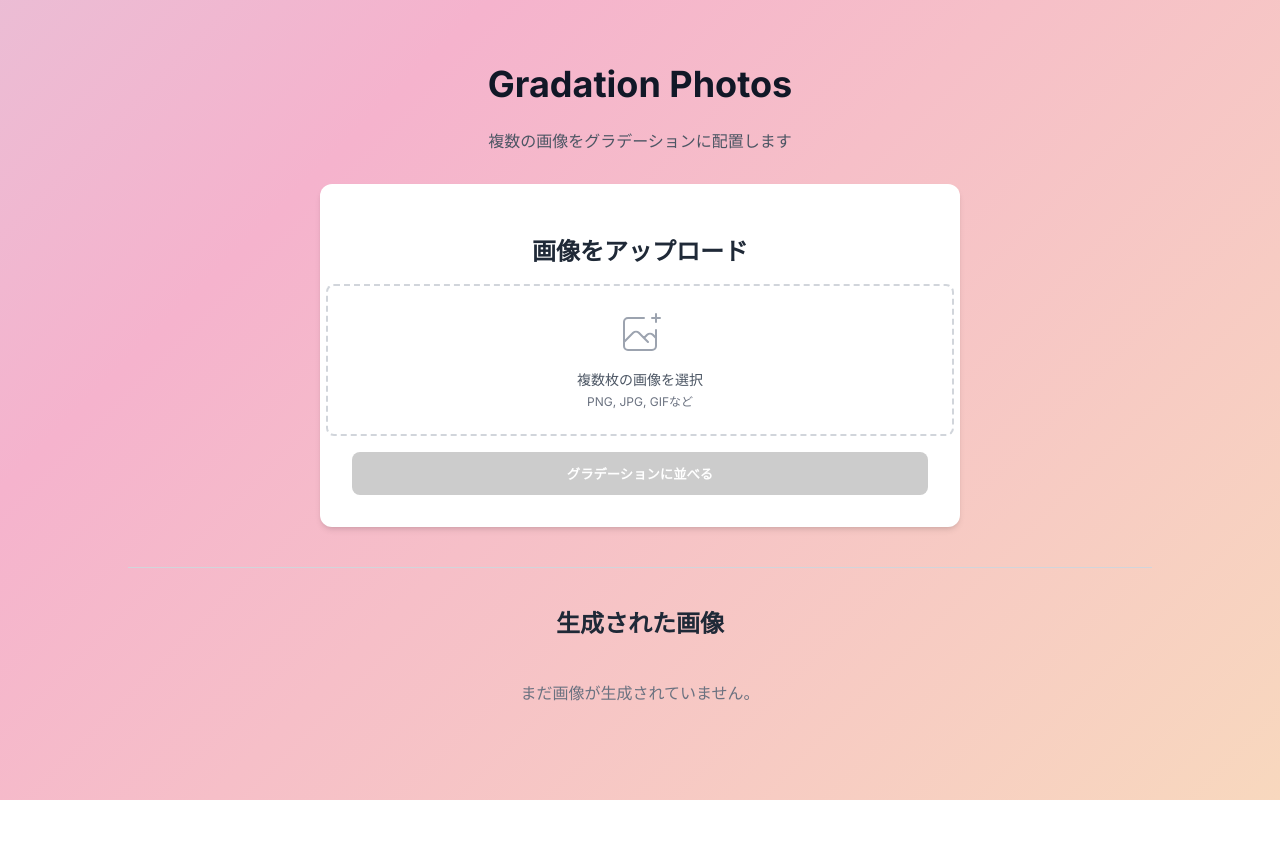
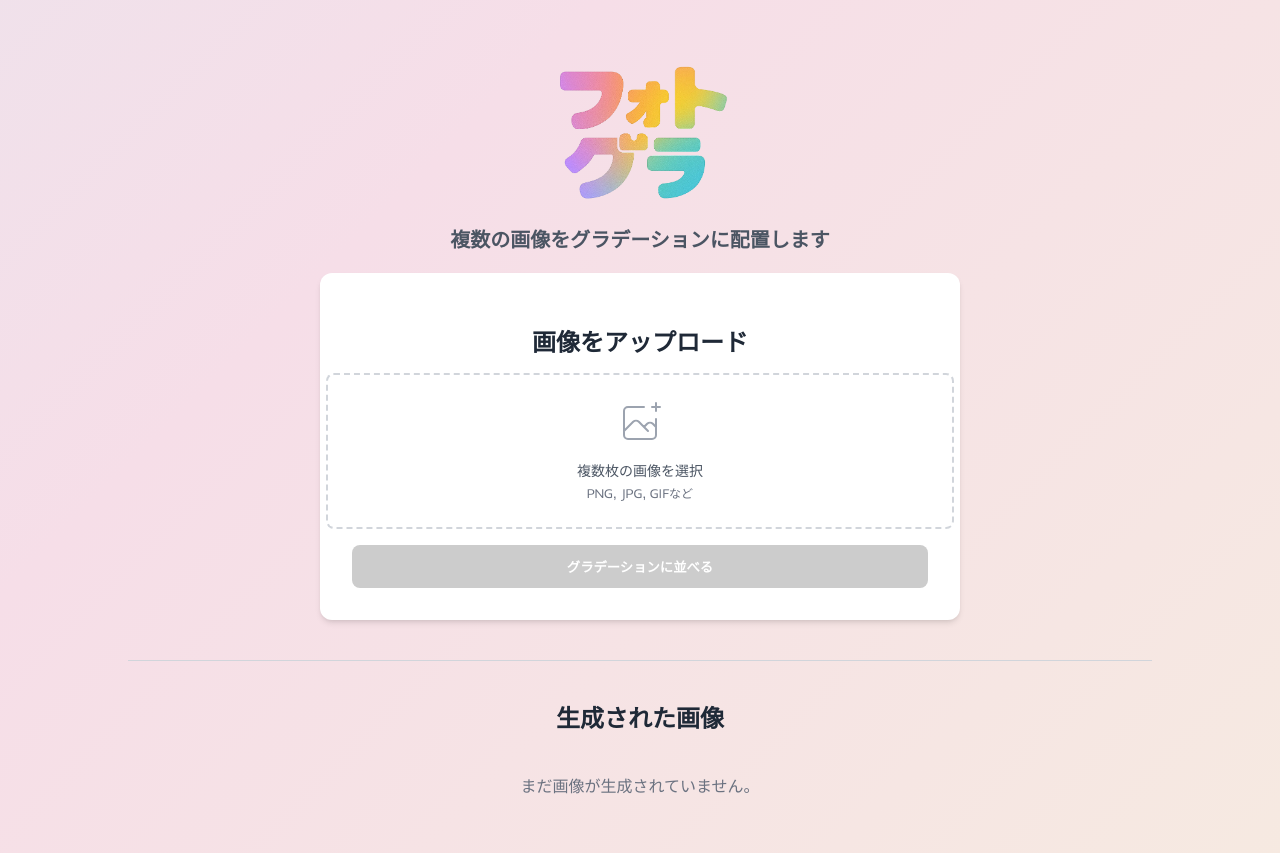
Before and after one commit to Reshie/gradation-photos, a FastAPI app: page / in a window 1280 px wide. Before the commit the page ends 800 px from the top, so only its background shows below. Run offline with FastAPI, Linux system fonts and the light colour scheme.

Commit message:
ロゴ追加・フォント変更

```diff
--- a/src/static/css/style.css
+++ b/src/static/css/style.css
@@ -2,7 +2,7 @@
 
 /* --- 1. フォントの読み込み --- */
 @import url('https://fonts.googleapis.com/css2?family=Inter:wght@400;500;600;700&display=swap');
-@import url('https://fonts.googleapis.com/css2?family=Noto+Sans+JP:wght@400;500;700&display=swap');
+@import url('https://fonts.googleapis.com/css2?family=Sawarabi+Gothic&display=swap');
 
 
 /* --- 2. Tailwindから変換したスタイル --- */
@@ -10,10 +10,10 @@
 /* Global & Body */
 body {
     color: #1f2937; /* text-gray-800 */
-    font-family: 'Inter', 'Noto Sans JP', sans-serif;
+    font-family:"Sawarabi Gothic", 'Inter', sans-serif;
 
     /* ▼▼▼ 動くグラデーションのために追加 ▼▼▼ */
-    background: linear-gradient(-45deg, #faf2b3, #f5b3cd, #bfe7f6, #a8e8d9);
+    background: linear-gradient(-45deg, #f6f3db, #f6dee8, #daedf5, #d4efe0);
     background-size: 400% 400%;
     animation: gradientAnimation 15s ease infinite;
 }
@@ -43,12 +43,11 @@ body {
 /* Header */
 header {
     text-align: center; /* text-center */
-    margin-bottom: 2rem; /* mb-8 */
+    margin-bottom: 1rem; /* mb-8 */
 }
 
 header h1 {
     font-size: 1.875rem; /* text-3xl */
-    line-height: 2.25rem;
     font-weight: 700; /* font-bold */
     color: #111827; /* text-gray-900 */
 }
@@ -56,13 +55,19 @@ header h1 {
 @media (min-width: 640px) {
     header h1 {
         font-size: 2.25rem; /* sm:text-4xl */
-        line-height: 2.5rem;
+        line-height: 2rem;
     }
+}
+header h1 img {
+  width: 230px; /* お好みの幅に調整してください */
+  height: auto;   /* 高さは自動調整にして、画像の縦横比を保ちます */
 }
 
 header p {
     margin-top: 0.5rem; /* mt-2 */
     color: #4b5563; /* text-gray-600 */
+    font-size: 20px; /* ← この行を追記 (14pxに相当) */
+    line-height: 1.25rem; /* ← 行の高さを指定すると読みやすくなります */
 }
 
 /* Upload Box */
--- a/src/templates/index.html
+++ b/src/templates/index.html
@@ -15,7 +15,11 @@
     <div class="container">
 
         <header>
-            <h1>Gradation Photos</h1>
+            <h1>
+                <a href="/">
+                    <img src="/static/img/logo.png" alt="ロゴ" >
+                </a>
+            <h1>
             <p>複数の画像をグラデーションに配置します</p>
         </header>
 
```
Also changed, not shown: src/static/img/logo.png (added).
